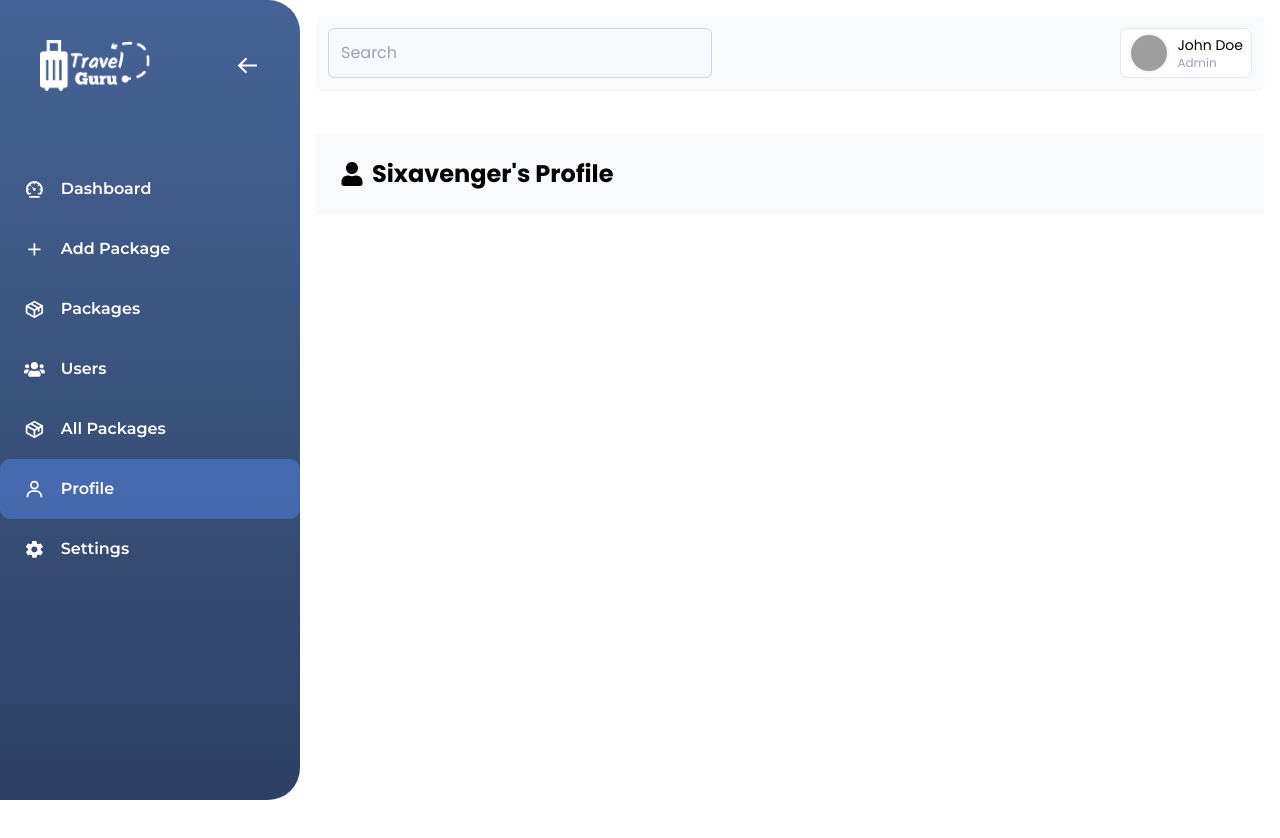
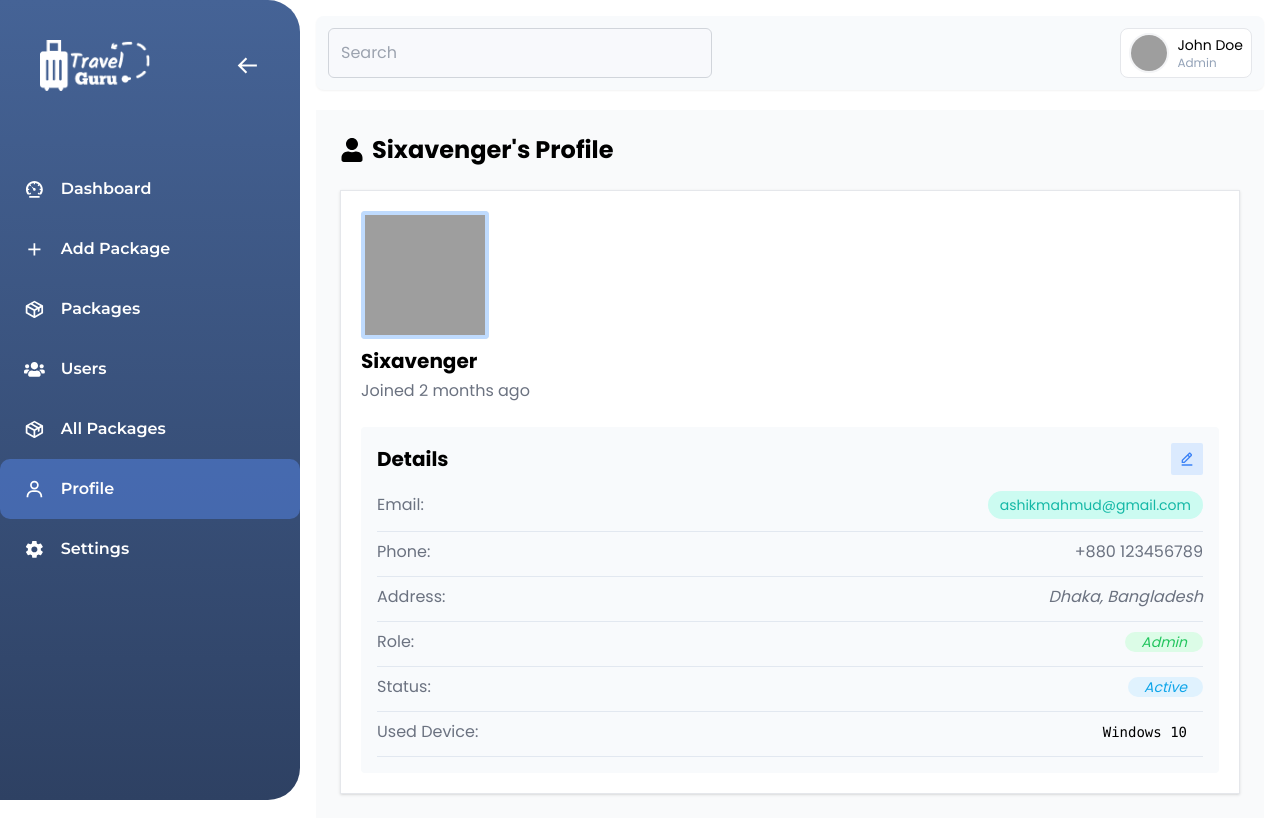
Before and after one commit to sixavengers/travel-agency-client, a React (Create React App) app: page /dashboard/profile in a window 1280 px wide. Shown: the top 838 px of the page. Before the commit the page ends 800 px from the top, so only its background shows below. Built offline with nearby package versions, Linux system fonts and the light colour scheme; grey boxes are pictures that could not be loaded.

Commit message:
done profile page design

```diff
--- a/src/pages/Dashboard/AllPackages/ApprovedPackages/ApprovedPackages.tsx
+++ b/src/pages/Dashboard/AllPackages/ApprovedPackages/ApprovedPackages.tsx
@@ -7,11 +7,7 @@ const ApprovedPackages = (props: Props) => {
     <div className="p-5 bg-white">
       <div className="flex items-center justify-between">
         <h1 className="text-2xl font-medium">Approved Packages</h1>
-        <div className="flex items-center gap-2">
-          <button className="bg-blue-500 text-blue-100 p-2 px-4 inline-block capitalize">
-            add new
-          </button>
-        </div>
+        <div className="flex items-center gap-2"></div>
       </div>
 
       <div className="overflow-x-auto">
--- a/src/pages/Dashboard/AllPackages/ApprovedPackages/ApprovedRow.tsx
+++ b/src/pages/Dashboard/AllPackages/ApprovedPackages/ApprovedRow.tsx
@@ -6,10 +6,10 @@ type Props = {};
 const ApprovedRow = (props: Props) => {
   return (
     <tr>
-      <td className="border px-4 py-2">
+      <td className="border-0 border-b px-4 py-2">
         <div className="flex gap-2 items-center">
           <img
-            className="w-14 h-14 object-cover rounded-full border-4 border-blue-500"
+            className="w-14 h-14 object-cover rounded border-4 "
             src="http://localhost:3000/static/media/card1.7f4575419f91913a95fd.png"
             alt=""
           />
@@ -21,12 +21,12 @@ const ApprovedRow = (props: Props) => {
           </div>
         </div>
       </td>
-      <td className="border px-4 py-2">
+      <td className="border-0 border-b px-4 py-2">
         <span className="bg-blue-100 text-blue-500 p-1 inline-block rounded">
           189 $
         </span>
       </td>
-      <td className="border px-4 py-2">
+      <td className="border-b px-4 py-2">
         <div className="flex items-center gap-2">
           <p>
             <MdLocationOn />
@@ -34,8 +34,10 @@ const ApprovedRow = (props: Props) => {
           <p>Cox's Bazar</p>
         </div>
       </td>
-      <td className="border px-4 py-2">Discover two of South America...</td>
-      <td className="border px-4 py-2">
+      <td className=" border-0 border-b b px-4 py-2">
+        Discover two of South America...
+      </td>
+      <td className="border-0 border-b px-4 py-2">
         <div className="flex items-center gap-2">
           <button className="bg-green-100 text-green-500 p-2 flex items-center  capitalize gap-2">
             <BiSend /> Send to pending
--- a/src/pages/Dashboard/AllPackages/UnapprovedPackage/UnapprovedPackage.tsx
+++ b/src/pages/Dashboard/AllPackages/UnapprovedPackage/UnapprovedPackage.tsx
@@ -7,11 +7,7 @@ const UnapprovedPackage = (props: Props) => {
     <div className=" bg-white p-5">
       <div className="flex items-center justify-between">
         <h1 className="text-2xl font-medium">Unapproved Packages</h1>
-        <div className="flex items-center gap-2">
-          <button className="bg-blue-500 text-blue-100 p-2 px-4 inline-block capitalize">
-            add new
-          </button>
-        </div>
+        <div className="flex items-center gap-2"></div>
       </div>
 
       <div className="overflow-x-auto">
--- a/src/pages/Dashboard/AllPackages/UnapprovedPackage/UnapprovedRow.tsx
+++ b/src/pages/Dashboard/AllPackages/UnapprovedPackage/UnapprovedRow.tsx
@@ -6,10 +6,10 @@ type Props = {};
 const UnapprovedRow = (props: Props) => {
   return (
     <tr>
-      <td className="border px-4 py-2">
+      <td className="border-0 border-b px-4 py-2">
         <div className="flex gap-2 items-center">
           <img
-            className="w-14 h-14 object-cover rounded-full border-4 border-blue-500"
+            className="w-14 h-14 object-cover rounded border-4 "
             src="http://localhost:3000/static/media/card1.7f4575419f91913a95fd.png"
             alt=""
           />
@@ -21,12 +21,12 @@ const UnapprovedRow = (props: Props) => {
           </div>
         </div>
       </td>
-      <td className="border px-4 py-2">
+      <td className="border-0 border-b px-4 py-2">
         <span className="bg-blue-100 text-blue-500 p-1 inline-block rounded">
           189 $
         </span>
       </td>
-      <td className="border px-4 py-2">
+      <td className="border-b px-4 py-2">
         <div className="flex items-center gap-2">
           <p>
             <MdLocationOn />
@@ -34,8 +34,10 @@ const UnapprovedRow = (props: Props) => {
           <p>Cox's Bazar</p>
         </div>
       </td>
-      <td className="border px-4 py-2">Discover two of South America...</td>
-      <td className="border px-4 py-2">
+      <td className=" border-0 border-b b px-4 py-2">
+        Discover two of South America...
+      </td>
+      <td className="border-0 border-b px-4 py-2">
         <div className="flex items-center gap-2">
           <button className="bg-green-500 text-green-100 rounded-full p-1 px-2 flex items-center  capitalize gap-2">
             <BiCheck /> Confirm
--- a/src/pages/Dashboard/Profile/Profile.tsx
+++ b/src/pages/Dashboard/Profile/Profile.tsx
@@ -1,3 +1,4 @@
+import { BiCamera, BiEditAlt } from "react-icons/bi";
 import { FaUser } from "react-icons/fa";
 
 type Props = {};
@@ -5,11 +6,74 @@ type Props = {};
 const Profile = (props: Props) => {
   return (
     <div>
-      <div className="my-6 p-6 bg-gray-50">
+      <div className="my-0 p-6 bg-gray-50">
         <div className="title flex items-center justify-between">
           <h1 className="text-2xl font-bold flex items-center gap-2">
             <FaUser /> Sixavenger's Profile
           </h1>
+        </div>
+
+        <div className="mt-6 bg-white p-5 border shadow ">
+          <div className="flex flex-col  items-start gap-2">
+            <div className="w-32 h-32 group relative bg-gray-200 rounded">
+              <img
+                src="https://randomuser.me/api/portraits/men/98.jpg"
+                alt=""
+                className="w-full h-full object-cover rounded border-4 border-blue-200"
+              />
+              <div className="icon opacity-0 transition-opacity group-hover:opacity-100 w-full h-full grid place-items-center absolute left-0 top-0 bg-[#0000009a] text-white cursor-pointer">
+                <BiCamera size={30} />
+              </div>
+            </div>
+            <div className="flex flex-col gap-1">
+              <h1 className="text-xl font-bold">Sixavenger</h1>
+              <p className="text-gray-500">Joined 2 months ago</p>
+            </div>
+          </div>
+
+          <div className="mt-6 bg-slate-50 p-4 rounded">
+            <div className="flex items-center justify-between mb-4">
+              <h1 className="text-xl font-bold">Details</h1>
+              <button className="w-8 h-8 bg-blue-100 grid place-items-center text-blue-500 rounded-sm ">
+                <BiEditAlt />
+              </button>
+            </div>
+            <div className="flex flex-col gap-2">
+              <div className="flex items-center justify-between gap-2 border-b pb-3 border-slate-200">
+                <p className="text-gray-500">Email:</p>
+                <p
+                  title="Verified"
+                  className=" text-teal-500 bg-teal-100 p-1 px-3 rounded-full cursor-pointer text-sm"
+                >
+                  ashikmahmud@gmail.com
+                </p>
+              </div>
+              <div className="flex items-center gap-2 justify-between border-b pb-3 border-slate-200">
+                <p className="text-gray-500">Phone:</p>
+                <p className="text-gray-500">+880 123456789</p>
+              </div>
+              <div className="flex items-center gap-2 justify-between border-b pb-3 border-slate-200">
+                <p className="text-gray-500">Address:</p>
+                <address className="text-gray-500">Dhaka, Bangladesh</address>
+              </div>
+              <div className="flex items-center gap-2 justify-between border-b pb-3 border-slate-200">
+                <p className="text-gray-500">Role:</p>
+                <address className="text-green-500 bg-green-100 rounded-full px-4 text-sm ">
+                  Admin
+                </address>
+              </div>
+              <div className="flex items-center gap-2 justify-between border-b pb-3 border-slate-200">
+                <p className="text-gray-500">Status:</p>
+                <address className="text-sky-500 bg-sky-100 rounded-full px-4 text-sm ">
+                  Active
+                </address>
+              </div>
+              <div className="flex items-center gap-2 justify-between border-b pb-3 border-slate-200">
+                <p className="text-gray-500">Used Device:</p>
+                <code className=" rounded-full px-4 text-sm ">Windows 10</code>
+              </div>
+            </div>
+          </div>
         </div>
       </div>
     </div>
```
